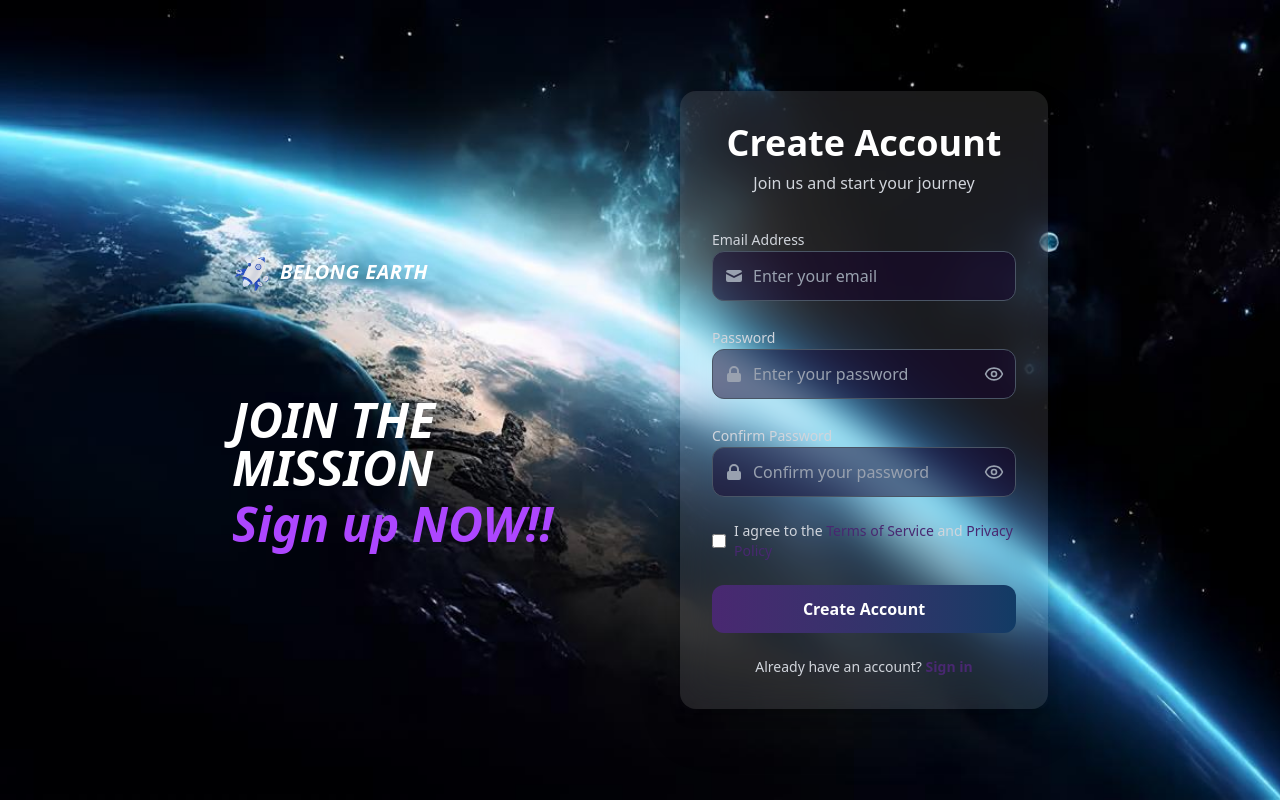
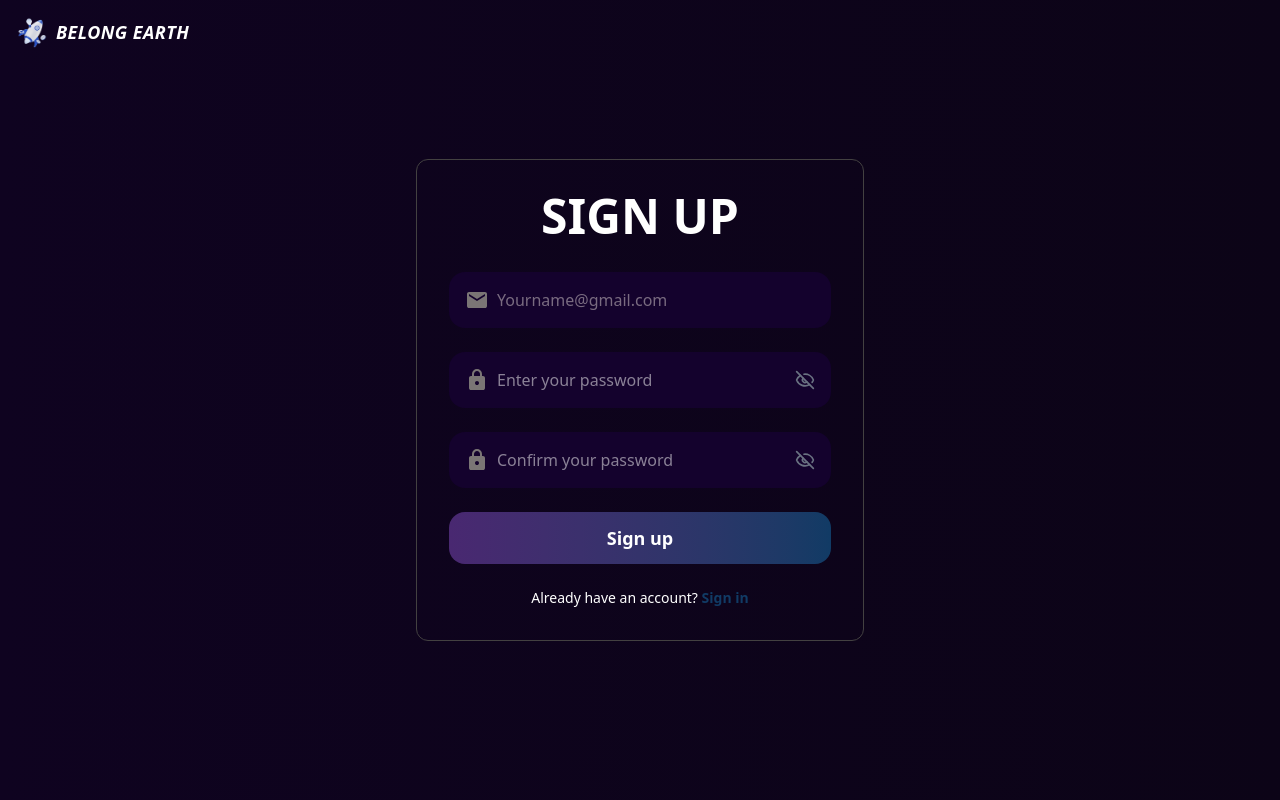
Before and after one commit to m-elhamlaoui/development-platform-jihane, a React (Vite) app: page /signup in a window 1280 px wide. Built offline with nearby package versions, Linux system fonts and the light colour scheme.

Commit message:
"Updated authentification frontend"

```diff
--- a/src/components/Signin/Passwd.tsx
+++ b/src/components/Signin/Passwd.tsx
@@ -10,27 +10,41 @@ const Passwd = ({ password, setPassword }: PasswdProps) => {
 
 
     return (
-        <div className='flex flex-row gap-35 w-100 h-13  m-0 text-white bg-[#14022D] p-3 rounded-2xl mb-4 '>
-            <div className='flex flex-row gap-2'>
-            <label className='pl-1'><svg xmlns="http://www.w3.org/2000/svg" height="24px" viewBox="0 -960 960 960" width="24px" fill="#7a7575"><path d="M240-80q-33 0-56.5-23.5T160-160v-400q0-33 23.5-56.5T240-640h40v-80q0-83 58.5-141.5T480-920q83 0 141.5 58.5T680-720v80h40q33 0 56.5 23.5T800-560v400q0 33-23.5 56.5T720-80H240Zm240-200q33 0 56.5-23.5T560-360q0-33-23.5-56.5T480-440q-33 0-56.5 23.5T400-360q0 33 23.5 56.5T480-280ZM360-640h240v-80q0-50-35-85t-85-35q-50 0-85 35t-35 85v80Z"/></svg>
+  <div className="w-full px-4 py-3 bg-[#14022D]/50 border border-gray-600 rounded-xl text-white placeholder-gray-400 focus-within:ring-2 focus-within:ring-[#492871] transition-all">
+    <div className="flex items-center gap-2">
+      {/* Lock Icon */}
+      <label>
+        <svg
+          xmlns="http://www.w3.org/2000/svg"
+          height="24px"
+          viewBox="0 -960 960 960"
+          width="24px"
+          fill="#7a7575"
+        >
+          <path d="M240-80q-33 0-56.5-23.5T160-160v-400q0-33 23.5-56.5T240-640h40v-80q0-83 58.5-141.5T480-920q83 0 141.5 58.5T680-720v80h40q33 0 56.5 23.5T800-560v400q0 33-23.5 56.5T720-80H240Zm240-200q33 0 56.5-23.5T560-360q0-33-23.5-56.5T480-440q-33 0-56.5 23.5T400-360q0 33 23.5 56.5T480-280ZM360-640h240v-80q0-50-35-85t-85-35q-50 0-85 35t-35 85v80Z" />
+        </svg>
       </label>
+
+      {/* Password Input */}
       <input
-            className='focus:outline-none  '
-            type={showPassword ? "text":"password"}
+        className="flex-grow bg-transparent focus:outline-none text-white placeholder-gray-400"
+        type={showPassword ? "text" : "password"}
         placeholder="Enter your password"
         value={password}
         onChange={(e) => setPassword(e.target.value)}
       />
+
+      {/* Toggle Button */}
+      <button type="button" onClick={() => setShowPassword((prev) => !prev)}>
+        {showPassword ? (
+          <Eye className="w-5 h-5 text-gray-500" />
+        ) : (
+          <EyeOff className="w-5 h-5 text-gray-500" />
+        )}
+      </button>
     </div>
-            <button
-            className='ml-0 p-0'
-            type="button"
-            onClick={() => setShowPassword(prev => !prev)}
-            >
-{showPassword ? <Eye className="w-5 h-5 text-gray-500" /> : <EyeOff className="w-5 h-5 text-gray-500" />}
-          </button>
+  </div>
+);
 
-        </div>
-    )
 }
 export default Passwd
--- a/src/components/Signin/signinform.tsx
+++ b/src/components/Signin/signinform.tsx
@@ -48,7 +48,7 @@ const Signinform = () => {
   return (
     <div className="flex items-center justify-center p-4">
       <div className="w-full max-w-md">
-        <form onSubmit={handleSubmit} className="bg-white/10 backdrop-blur-lg rounded-2xl p-8 shadow-2xl">
+        <form onSubmit={handleSubmit} className=" backdrop-blur-lg rounded-2xl p-8 shadow-2xl">
           <div className="text-center mb-8">
             <h1 className="text-4xl font-bold text-white mb-2">Welcome Back</h1>
             <p className="text-gray-300">Sign in to continue your journey</p>
@@ -76,7 +76,7 @@ const Signinform = () => {
             </div>
 
             <div className="space-y-2">
-              <label className="text-sm font-medium text-gray-300">Password</label>
+              <label className="text-sm font-medium ext-gray-700">Password</label>
               <Passwd password={password} setPassword={setPassword} />
             </div>
 
--- a/src/pages/Signuppage.tsx
+++ b/src/pages/Signuppage.tsx
@@ -68,151 +68,112 @@ const Signup = () => {
   };
 
   return (
-    <div className="min-h-screen w-full bg-no-repeat bg-cover bg-center flex items-center justify-center" style={{ backgroundImage: `url(${background})` }}>
-      <div className="w-full max-w-4xl mx-auto flex flex-col md:flex-row items-center justify-between p-4 md:p-10 text-white gap-8 md:gap-20">
-        <div className="flex flex-col items-center md:items-start w-full md:w-1/2 relative">
-          <div className="flex items-center mb-6">
-            <img className="h-10 w-10 object-cover mr-2" src={rocket} alt="Logo" />
-            <h1 className="font-orbitron text-lg md:text-xl font-bold text-white italic tracking-wide">BELONG EARTH</h1>
-          </div>
-          <div className="mt-8 md:mt-20 text-center md:text-left">
-            <h1 className="text-white font-bold italic text-3xl md:text-5xl">JOIN THE MISSION</h1>
-            <h1 className="text-purple-500 font-bold italic text-2xl md:text-5xl mt-2">Sign up NOW!!</h1>
-          </div>
-        </div>
-        <div className="w-full md:w-1/2 flex justify-center items-center bg-opacity-50 rounded-lg shadow-lg">
-          <form onSubmit={handleRegister} className="w-full bg-white/10 backdrop-blur-lg rounded-2xl p-8 shadow-2xl">
-            <div className="text-center mb-8">
-              <h1 className="text-4xl font-bold text-white mb-2">Create Account</h1>
-              <p className="text-gray-300">Join us and start your journey</p>
+  <div className="bg-gradient-to-r from-[#0F0320] to-[#0C0417] min-h-screen w-full">
+    {/* Header Logo */}
+    <div className="absolute top-0 left-0 m-4 flex items-center">
+      <img className="h-8 w-8 object-cover mr-2" src={rocket} alt="Logo" />
+      <h1 className="font-orbitron text-lg font-bold text-white italic tracking-wide">
+        BELONG EARTH
+      </h1>
     </div>
 
-            <div className="space-y-6">
-              <div className="space-y-2">
-                <label className="text-sm font-medium text-gray-300">Email Address</label>
-                <div className="relative">
-                  <div className="absolute inset-y-0 left-0 pl-3 flex items-center pointer-events-none">
-                    <svg xmlns="http://www.w3.org/2000/svg" className="h-5 w-5 text-gray-400" viewBox="0 0 20 20" fill="currentColor">
-                      <path d="M2.003 5.884L10 9.882l7.997-3.998A2 2 0 0016 4H4a2 2 0 00-1.997 1.884z" />
-                      <path d="M18 8.118l-8 4-8-4V14a2 2 0 002 2h12a2 2 0 002-2V8.118z" />
+    {/* Centered Form */}
+    <div className="flex items-center justify-center min-h-screen px-4">
+      <form
+        className="bg-transparent border border-[#434141] rounded-xl p-6 sm:p-8 w-full max-w-md"
+        onSubmit={handleRegister}
+      >
+        <h1 className="text-4xl sm:text-5xl text-white font-bold text-center mb-8">
+          SIGN UP
+        </h1>
+
+        {/* Email Field */}
+        <div className="h-14 mb-6 rounded-2xl bg-[#14022D] flex items-center gap-2 text-[#DDD4D4] px-4">
+          <label>
+            <svg xmlns="http://www.w3.org/2000/svg" height="24px" viewBox="0 -960 960 960" width="24px" fill="#7a7575">
+              <path d="M160-160q-33 0-56.5-23.5T80-240v-480q0-33 23.5-56.5T160-800h640q33 0 56.5 23.5T880-720v480q0 33-23.5 56.5T800-160H160Zm320-280 320-200v-80L480-520 160-720v80l320 200Z" />
             </svg>
-                  </div>
+          </label>
           <input
             type="email"
-                    placeholder="Enter your email"
-                    className="w-full pl-10 pr-4 py-3 bg-[#14022D]/50 border border-gray-600 rounded-xl text-white placeholder-gray-400 focus:outline-none focus:ring-2 focus:ring-[#492871] focus:border-transparent transition-all"
-                    value={email}
+            placeholder="Yourname@gmail.com"
+            className="focus:outline-none w-full bg-transparent"
             onChange={(e) => setEmail(e.target.value)}
             required
           />
         </div>
-              </div>
 
-              <div className="space-y-2">
-                <label className="text-sm font-medium text-gray-300">Password</label>
-                <div className="relative">
-                  <div className="absolute inset-y-0 left-0 pl-3 flex items-center pointer-events-none">
-                    <svg xmlns="http://www.w3.org/2000/svg" className="h-5 w-5 text-gray-400" viewBox="0 0 20 20" fill="currentColor">
-                      <path fillRule="evenodd" d="M5 9V7a5 5 0 0110 0v2a2 2 0 012 2v5a2 2 0 01-2 2H5a2 2 0 01-2-2v-5a2 2 0 012-2zm8-2v2H7V7a3 3 0 016 0z" clipRule="evenodd" />
+        {/* Password Field */}
+        <div className="h-14 mb-6 rounded-2xl bg-[#14022D] flex items-center justify-between px-4 text-white">
+          <div className="flex items-center gap-2 w-full">
+            <label>
+              <svg xmlns="http://www.w3.org/2000/svg" height="24px" viewBox="0 -960 960 960" width="24px" fill="#7a7575">
+                <path d="M240-80q-33 0-56.5-23.5T160-160v-400q0-33 23.5-56.5T240-640h40v-80q0-83 58.5-141.5T480-920q83 0 141.5 58.5T680-720v80h40q33 0 56.5 23.5T800-560v400q0 33-23.5 56.5T720-80H240Zm240-200q33 0 56.5-23.5T560-360q0-33-23.5-56.5T480-440q-33 0-56.5 23.5T400-360q0 33 23.5 56.5T480-280ZM360-640h240v-80q0-50-35-85t-85-35q-50 0-85 35t-35 85v80Z" />
               </svg>
-                  </div>
+            </label>
             <input
+              className="focus:outline-none w-full bg-transparent"
               type={showPassword ? "text" : "password"}
               placeholder="Enter your password"
-                    className="w-full pl-10 pr-10 py-3 bg-[#14022D]/50 border border-gray-600 rounded-xl text-white placeholder-gray-400 focus:outline-none focus:ring-2 focus:ring-[#492871] focus:border-transparent transition-all"
-                    value={password}
               onChange={(e) => setPassword(e.target.value)}
               required
             />
-                  <button
-                    type="button"
-                    className="absolute inset-y-0 right-0 pr-3 flex items-center"
-                    onClick={() => setShowPassword(!showPassword)}
-                  >
+          </div>
+          <button type="button" onClick={() => setShowPassword((prev) => !prev)}>
             {showPassword ? (
-                      <EyeOff className="h-5 w-5 text-gray-400" />
+              <Eye className="w-5 h-5 text-gray-500" />
             ) : (
-                      <Eye className="h-5 w-5 text-gray-400" />
+              <EyeOff className="w-5 h-5 text-gray-500" />
             )}
           </button>
         </div>
-              </div>
 
-              <div className="space-y-2">
-                <label className="text-sm font-medium text-gray-300">Confirm Password</label>
-                <div className="relative">
-                  <div className="absolute inset-y-0 left-0 pl-3 flex items-center pointer-events-none">
-                    <svg xmlns="http://www.w3.org/2000/svg" className="h-5 w-5 text-gray-400" viewBox="0 0 20 20" fill="currentColor">
-                      <path fillRule="evenodd" d="M5 9V7a5 5 0 0110 0v2a2 2 0 012 2v5a2 2 0 01-2 2H5a2 2 0 01-2-2v-5a2 2 0 012-2zm8-2v2H7V7a3 3 0 016 0z" clipRule="evenodd" />
+        {/* Confirm Password Field */}
+        <div className="h-14 mb-6 rounded-2xl bg-[#14022D] flex items-center justify-between px-4 text-white">
+          <div className="flex items-center gap-2 w-full">
+            <label>
+              <svg xmlns="http://www.w3.org/2000/svg" height="24px" viewBox="0 -960 960 960" width="24px" fill="#7a7575">
+                <path d="M240-80q-33 0-56.5-23.5T160-160v-400q0-33 23.5-56.5T240-640h40v-80q0-83 58.5-141.5T480-920q83 0 141.5 58.5T680-720v80h40q33 0 56.5 23.5T800-560v400q0 33-23.5 56.5T720-80H240Zm240-200q33 0 56.5-23.5T560-360q0-33-23.5-56.5T480-440q-33 0-56.5 23.5T400-360q0 33 23.5 56.5T480-280ZM360-640h240v-80q0-50-35-85t-85-35q-50 0-85 35t-35 85v80Z" />
               </svg>
-                  </div>
+            </label>
             <input
+              className="focus:outline-none w-full bg-transparent"
               type={showPassword2 ? "text" : "password"}
               placeholder="Confirm your password"
-                    className="w-full pl-10 pr-10 py-3 bg-[#14022D]/50 border border-gray-600 rounded-xl text-white placeholder-gray-400 focus:outline-none focus:ring-2 focus:ring-[#492871] focus:border-transparent transition-all"
               value={password2}
               onChange={(e) => setPassword2(e.target.value)}
               required
             />
-                  <button
-                    type="button"
-                    className="absolute inset-y-0 right-0 pr-3 flex items-center"
-                    onClick={() => setShowPassword2(!showPassword2)}
-                  >
+          </div>
+          <button type="button" onClick={() => setShowPassword2((prev) => !prev)}>
             {showPassword2 ? (
-                      <EyeOff className="h-5 w-5 text-gray-400" />
+              <Eye className="w-5 h-5 text-gray-500" />
             ) : (
-                      <Eye className="h-5 w-5 text-gray-400" />
+              <EyeOff className="w-5 h-5 text-gray-500" />
             )}
           </button>
         </div>
-              </div>
 
-              <div className="flex items-center">
-                <input
-                  id="terms"
-                  type="checkbox"
-                  className="h-4 w-4 text-[#492871] focus:ring-[#492871] border-gray-600 rounded"
-                  required
-                />
-                <label htmlFor="terms" className="ml-2 block text-sm text-gray-300">
-                  I agree to the{' '}
-                  <a href="#" className="text-[#492871] hover:text-[#113B65] transition-colors">
-                    Terms of Service
-                  </a>{' '}
-                  and{' '}
-                  <a href="#" className="text-[#492871] hover:text-[#113B65] transition-colors">
-                    Privacy Policy
-                  </a>
-                </label>
-              </div>
-
+        {/* Submit Button */}
         <button
           type="submit"
-                disabled={isLoading}
-                className="w-full py-3 px-4 bg-gradient-to-r from-[#492871] to-[#113B65] text-white font-semibold rounded-xl hover:opacity-90 focus:outline-none focus:ring-2 focus:ring-offset-2 focus:ring-[#492871] transition-all transform hover:scale-[1.02] disabled:opacity-50 disabled:cursor-not-allowed"
+          className="w-full py-3 text-white text-lg font-bold rounded-2xl bg-gradient-to-r from-[#492871] to-[#113B65] hover:opacity-90 transition-all"
         >
-                {isLoading ? 'Creating Account...' : 'Create Account'}
+          Sign up
         </button>
 
-
-
-              <p className="text-center text-gray-300 text-sm">
-                Already have an account?{' '}
-                <button
-                  type="button"
-                  onClick={goToSignin}
-                  className="text-[#492871] font-semibold hover:text-[#113B65] transition-colors"
-                >
+        {/* Redirect to Sign In */}
+        <p className="text-sm text-white mt-6 text-center">
+          Already have an account?{" "}
+          <a href="/signin" className="text-[#113B65] font-bold">
             Sign in
-                </button>
+          </a>
         </p>
-            </div>
       </form>
     </div>
   </div>
-    </div>
 );
+
 };
 
 export default Signup;
```
Also changed, not shown: src/pages/Signinpage.tsx (+25 -11 lines). Lines whose indentation alone changed are shown as unchanged.
